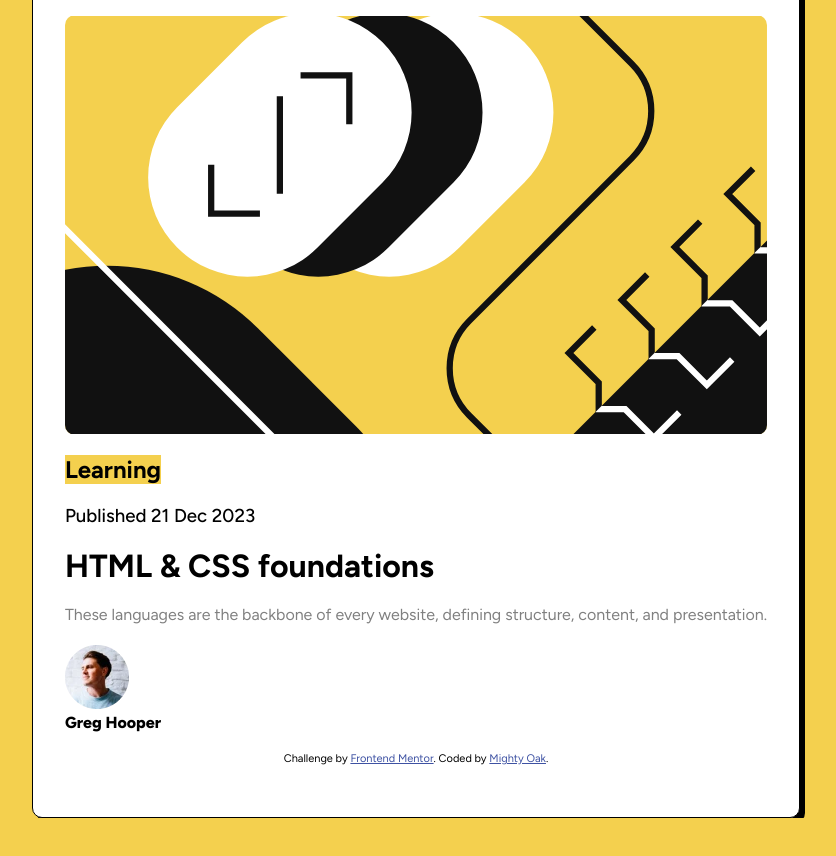
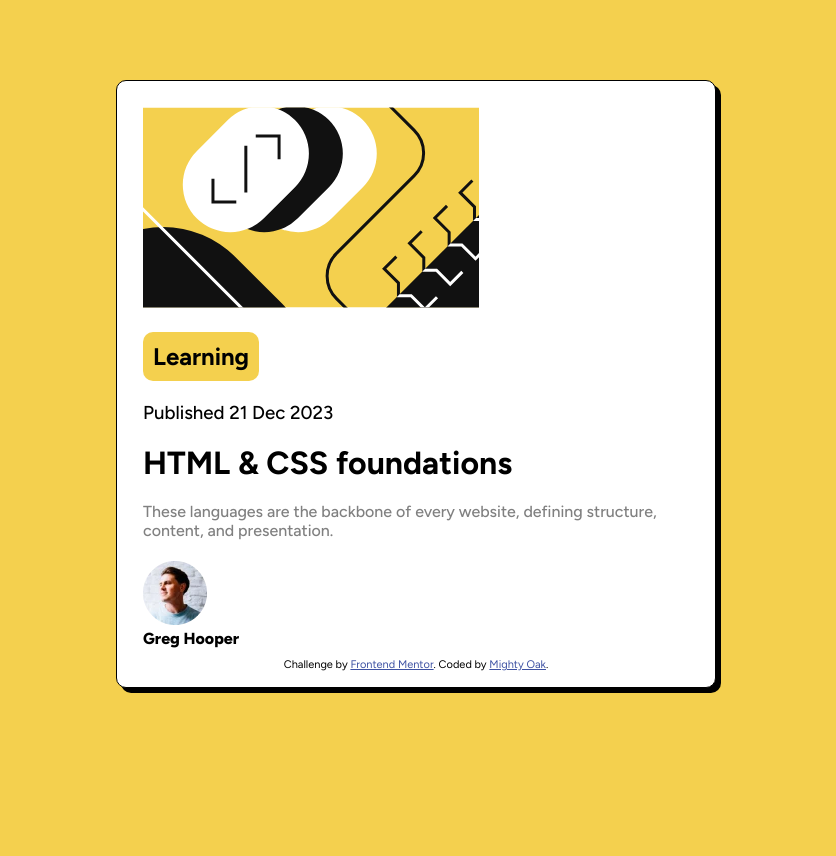
Before and after one commit to nrmoser50/blog-preview, a plain HTML site: page index.html in a window 1280 px wide. Shown: the whole page, without its empty margins (224-1060 px from the left). Before the commit the page ends 818 px from the top, so only its background shows below. Drawn offline with Linux system fonts and the light colour scheme.

Commit message:
padding, margins, styles

```diff
--- a/index.html
+++ b/index.html
@@ -17,11 +17,13 @@
 </head>
 <body>
   <main>
+    <div class="card">
     <img src="./assets/images/illustration-article.svg" alt="ill-article" id="ill-art">
-    <div class="yellow-container">
-      <h2>Learning</h2>
-    </div>
+      </div>
 
+      <div class="yellow-container">
+        <h2>Learning</h2>
+      </div>
 
       <h3>Published 21 Dec 2023</h3>
 
--- a/style.css
+++ b/style.css
@@ -7,61 +7,81 @@
 
 ul {
     list-style-type: none;
+    margin: 10px;
 }
 
 body {
     height: 100vh;
     background-color: hsl(47, 88%, 63%);
-    flex-direction: column;
     border-radius: 10px;
-    display: flex;
-    margin: 0;
-    padding: 0;
-    align-items: center;
-    justify-content: center;
 }
 
 main {
     background-color: white;
-    padding: 2rem 2rem;
-    margin: 5rem;
+    padding: 1rem 1rem 1rem;
+    margin: 5rem auto;
     border-radius: 10px;
     border: 1px solid black;
     box-shadow: 5px 5px 0px;
+    text-align: left;
+    max-width: 600px;
     justify-content: center;
-    flex-direction: column;
-    text-align: left;
-    display: flex;
 }
 
-main > * {
-    margin-bottom: 20px;
+.yellow-container {
+    margin: 10px;
 }
 
-img {
-    border-radius: 10px;
+
+.card {
+    padding: 10px;
+    margin: 0;
+    display:inline-block;
+
 }
 
+
+
+img.ill-art {
+    border-radius: 10px;
+    width: 100%;
+}
+
+h1 {
+    margin: 10px;
+}
+
+h1:hover {
+    color:hsl(47, 88%, 63%);
+    cursor: pointer;
+
+}
 h2{
     background-color: hsl(47, 88%, 63%);
     display: inline-block;
-    padding: 0;
+    margin: s1rem;
+    padding: 10px;
+    border-radius: 10px;
 }
 
 p {
     color: hsl(0, 0%, 50%);
+    margin: 1rem, 1rem, 1rem;
+    padding: 10px;
+    font-size: 16px;
+    font-weight: 500;
+
+
 }
 
 h3 {
     font-weight: 500;
+    margin: 0;
+    padding: 10px;
 }
 
 li {
     font-weight: 800;
-}
-
-h1:hover {
-    color: hsl(47, 88%, 63%);
 }
 
 .attribution {
```
